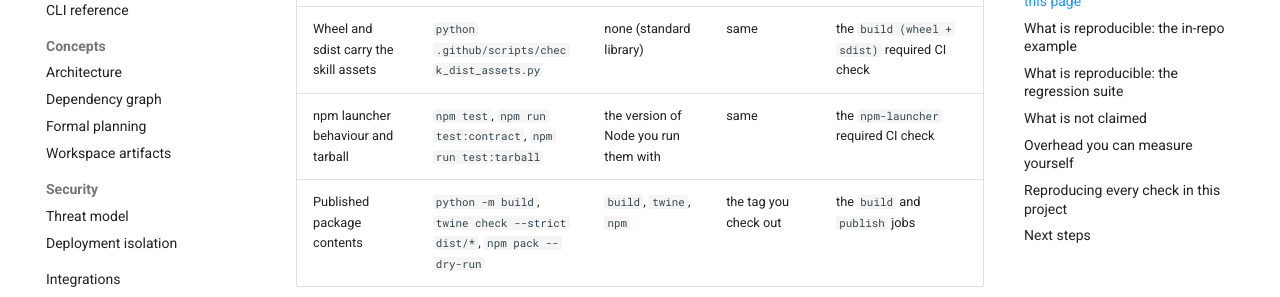
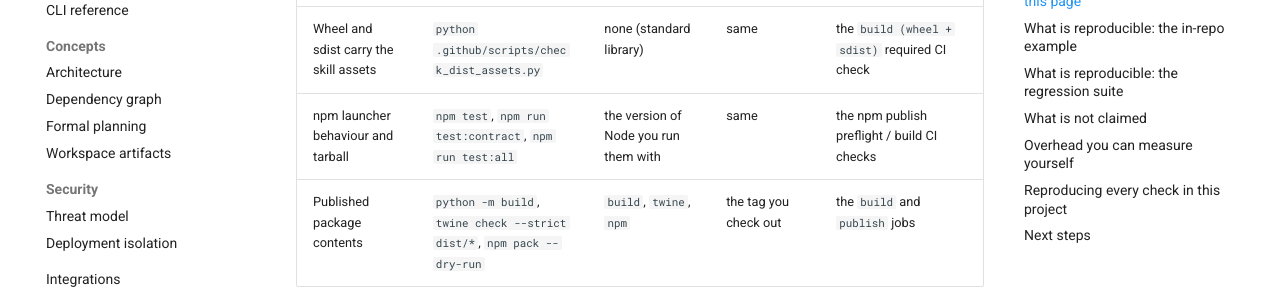
Before and after one commit to Furox-Art/plan-auditor, an MkDocs documentation site: the page built from docs/benchmark.md, in a window 1280 px wide and 900 px high, scrolled down 1199 px. Shown: the part 152-449 px from the top of the window. Built offline with MkDocs 1.6.1 and Material for MkDocs 9.7.7, drawn with Linux system fonts in a browser that asks for light colours; comment, search, counter and statistics services are not loaded; some of the changed text lies outside the part shown.

Commit message:
docs: replace retired npm tarball command with supported verification suite [skip ci]

```diff
--- a/docs/benchmark.md
+++ b/docs/benchmark.md
@@ -29,7 +29,7 @@ number ever changes, the command changes too — that is the point.
 | Docs build cleanly | `python -m mkdocs build --strict` | `mkdocs-material` | same | the `docs (mkdocs --strict)` required CI check |
 | Docs and package metadata are consistent | `python -m pytest tests/test_docs_metadata.py tests/test_readme_quickstart.py tests/test_doc_transcripts.py -q` | `pytest` | same | the same CI run |
 | Wheel and sdist carry the skill assets | `python .github/scripts/check_dist_assets.py` | none (standard library) | same | the `build (wheel + sdist)` required CI check |
-| npm launcher behaviour and tarball | `npm test`, `npm run test:contract`, `npm run test:tarball` | the version of Node you run them with | same | the `npm-launcher` required CI check |
+| npm launcher behaviour and tarball | `npm test`, `npm run test:contract`, `npm run test:all` | the version of Node you run them with | same | the npm publish preflight / build CI checks |
 | Published package contents | `python -m build`, `twine check --strict dist/*`, `npm pack --dry-run` | `build`, `twine`, `npm` | the tag you check out | the `build` and `publish` jobs |
 
 Note that the coverage command no longer names the source directories. `pytest-cov`
@@ -214,7 +214,7 @@ python .github/scripts/check_dist_assets.py
 python -m mkdocs build --strict
 npm test
 npm run test:contract
-npm run test:tarball
+npm run test:all
 plan-auditor request init . --file .plan-auditor/request-source.json
 plan-auditor plan verify .
 plan-auditor audit .
```
